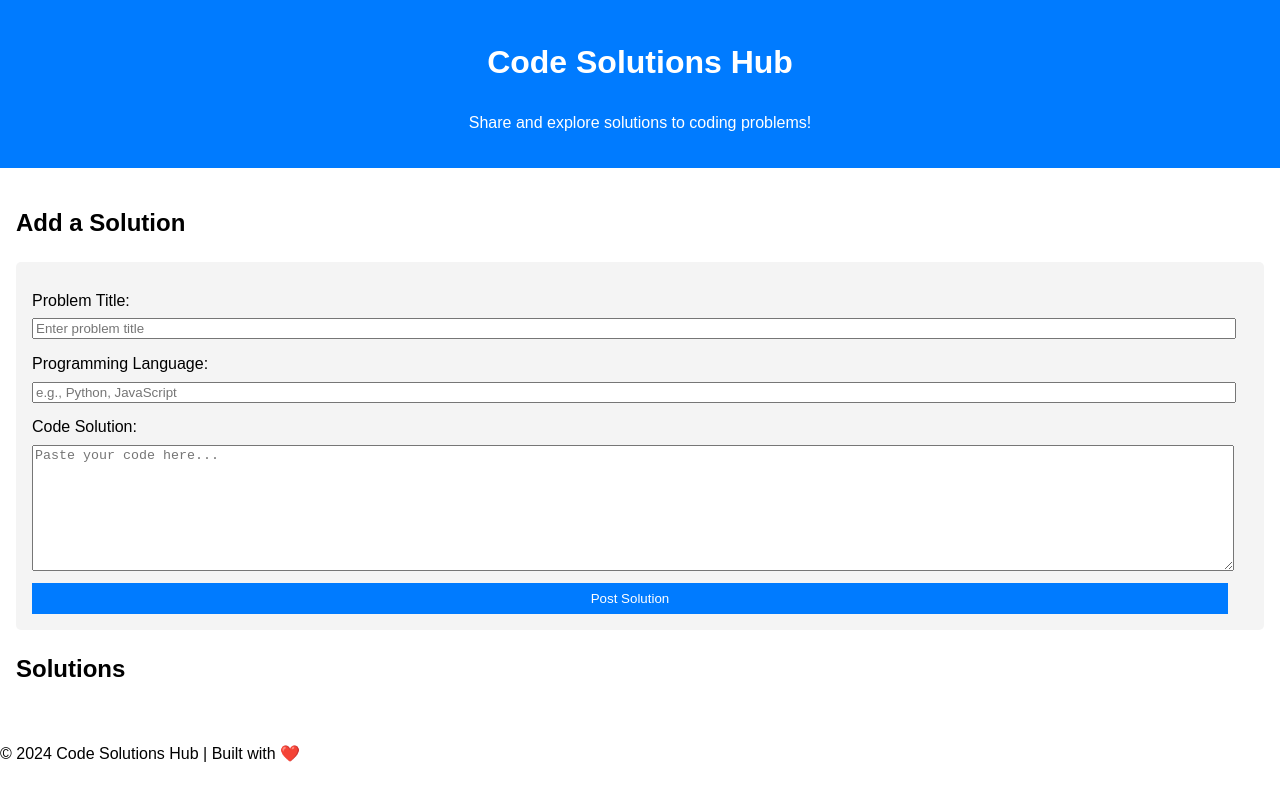
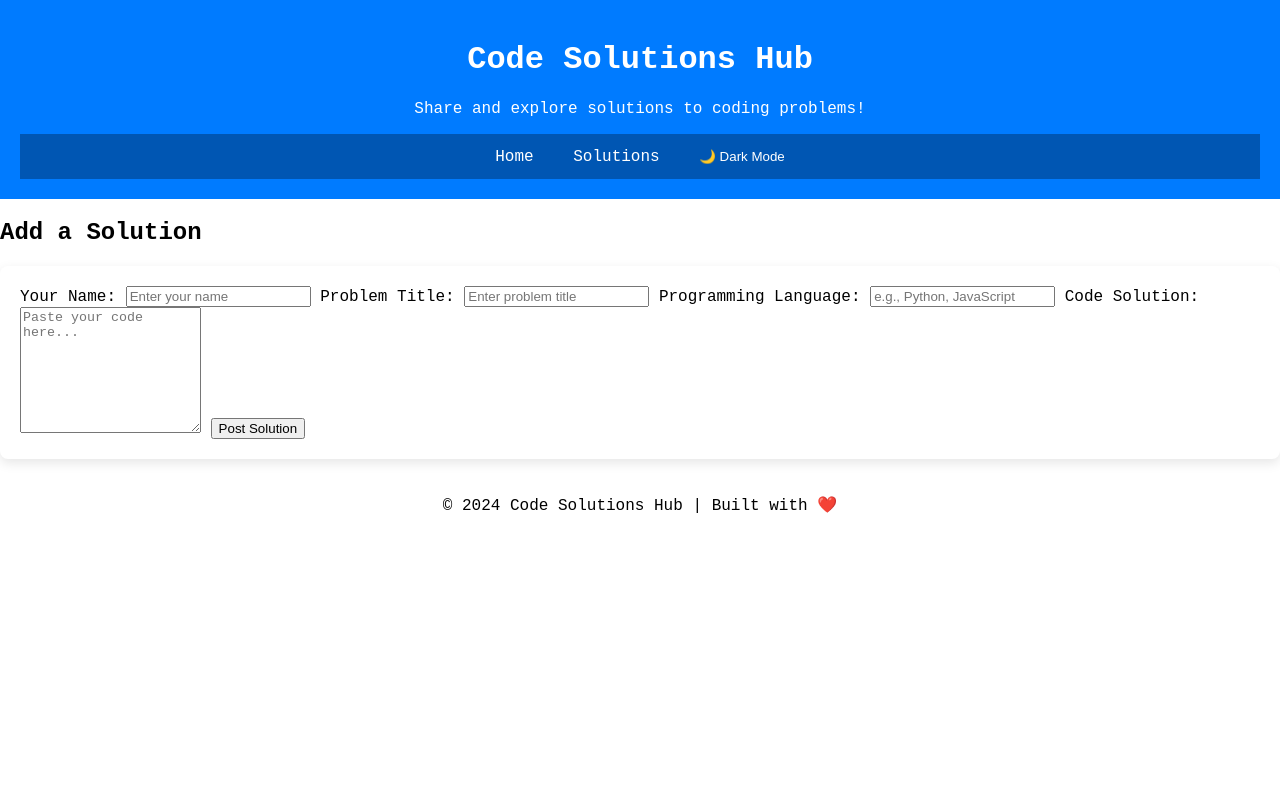
Before and after one commit to Harsh-0-0-7/prob_sol, a plain HTML site: page index.html in a window 1280 px wide. Drawn offline with Linux system fonts and the light colour scheme.

Commit message:
Add files via upload

```diff
--- a/index.html
+++ b/index.html
@@ -5,18 +5,30 @@
   <meta name="viewport" content="width=device-width, initial-scale=1.0">
   <title>Code Solutions Hub</title>
   <link rel="stylesheet" href="style.css">
+  <link rel="stylesheet" href="https://cdnjs.cloudflare.com/ajax/libs/font-awesome/6.0.0-beta3/css/all.min.css">
 </head>
 <body>
   <header>
     <h1>Code Solutions Hub</h1>
     <p>Share and explore solutions to coding problems!</p>
+    <!-- Navigation Menu -->
+    <nav>
+      <ul class="menu">
+        <li><a href="#" id="home-link">Home</a></li>
+        <li><a href="#" id="solutions-link">Solutions</a></li>
+        <li><button id="theme-toggle">🌙 Dark Mode</button></li>
+      </ul>
+    </nav>
   </header>
 
-  <main>
-    <!-- Form to Add Code Solutions -->
+  <!-- Home Section -->
+  <main id="home-section" class="section">
     <section id="add-solution">
       <h2>Add a Solution</h2>
       <form id="solution-form">
+        <label for="user-name">Your Name:</label>
+        <input type="text" id="user-name" placeholder="Enter your name" required>
+
         <label for="problem-title">Problem Title:</label>
         <input type="text" id="problem-title" placeholder="Enter problem title" required>
 
@@ -29,10 +41,12 @@
         <button type="submit">Post Solution</button>
       </form>
     </section>
+  </main>
 
-    <!-- Section to Display Posted Solutions -->
+  <!-- Solutions Section -->
+  <main id="solutions-section" class="section hidden">
     <section id="solutions-list">
-      <h2>Solutions</h2>
+      <h2>All Solutions</h2>
       <!-- Solutions will be dynamically added here -->
     </section>
   </main>
--- a/script.js
+++ b/script.js
@@ -1,53 +1,61 @@
-// Wait for the DOM to load
-document.addEventListener('DOMContentLoaded', function() {
+document.addEventListener('DOMContentLoaded', function () {
     const solutionForm = document.getElementById("solution-form");
     const solutionsList = document.getElementById("solutions-list");
 
-    // Load existing solutions from localStorage when the page loads
+    // Navigation Links
+    const homeLink = document.getElementById("home-link");
+    const solutionsLink = document.getElementById("solutions-link");
+
+    // Sections
+    const homeSection = document.getElementById("home-section");
+    const solutionsSection = document.getElementById("solutions-section");
+
+    // Theme Toggle
+    const themeToggle = document.getElementById("theme-toggle");
+
+    // Load existing solutions on page load
     loadSolutions();
 
     // Handle form submission
-    solutionForm.addEventListener("submit", function(e) {
+    solutionForm.addEventListener("submit", function (e) {
         e.preventDefault();
 
-        // Create a solution object with form data
         const solution = {
+            name: document.getElementById("user-name").value.trim(),
             title: document.getElementById("problem-title").value.trim(),
             language: document.getElementById("language").value.trim(),
             code: document.getElementById("code-solution").value.trim(),
             timestamp: new Date().toLocaleString()
         };
 
-        // Save the solution to localStorage
         saveSolution(solution);
-
-        // Render the new solution on the page
         renderSolution(solution);
-
-        // Clear the form fields
         solutionForm.reset();
+        alert('Solution posted successfully!'); // Confirmation alert
     });
 
-    // Function to save a solution to localStorage
+    // Save a solution to localStorage
     function saveSolution(solution) {
         let solutions = JSON.parse(localStorage.getItem('codeSolutions')) || [];
         solutions.push(solution);
         localStorage.setItem('codeSolutions', JSON.stringify(solutions));
     }
 
-    // Function to load all solutions from localStorage and display them
+    // Load all solutions from localStorage
     function loadSolutions() {
         let solutions = JSON.parse(localStorage.getItem('codeSolutions')) || [];
+        solutionsList.innerHTML = ""; // Clear existing list
         solutions.forEach(renderSolution);
     }
 
-    // Function to render a single solution on the page
+    // Render a single solution card
     function renderSolution(solution) {
         const solutionCard = document.createElement("div");
         solutionCard.classList.add("solution");
 
         solutionCard.innerHTML = `
             <h3>${solution.title}</h3>
+            <p><strong>Posted by:</strong> ${solution.name}</p>
             <p><strong>Language:</strong> ${solution.language}</p>
             <p><strong>Posted:</strong> ${solution.timestamp}</p>
             <pre>${solution.code}</pre>
@@ -55,4 +63,29 @@ document.addEventListener('DOMContentLoaded', function() {
 
         solutionsList.appendChild(solutionCard);
     }
+
+    // Handle navigation between Home and Solutions sections
+    homeLink.addEventListener("click", function () {
+        homeSection.classList.remove("hidden");
+        solutionsSection.classList.add("hidden");
+    });
+
+    solutionsLink.addEventListener("click", function () {
+        homeSection.classList.add("hidden");
+        solutionsSection.classList.remove("hidden");
+
+        // Reload solutions when navigating to the Solutions section
+        loadSolutions();
+    });
+
+    // Handle theme toggle (Dark/Light Mode)
+    themeToggle.addEventListener("click", function () {
+        document.body.classList.toggle("dark-mode");
+
+        if (document.body.classList.contains("dark-mode")) {
+            themeToggle.textContent = "☀️ Light Mode";
+        } else {
+            themeToggle.textContent = "🌙 Dark Mode";
+        }
+    });
 });
--- a/style.css
+++ b/style.css
@@ -1,47 +1,92 @@
 /* General Styles */
 body {
-    font-family: Arial, sans-serif;
+  font-family: 'Courier New', monospace;
   margin: 0;
   padding: 0;
-    line-height: 1.6;
 }
 
 header {
   background-color: #007bff;
   color: white;
   text-align: center;
-    padding: 1rem;
+  padding: 20px;
 }
 
-  main {
-    padding: 1rem;
+nav {
+  background-color: #0056b3;
 }
 
-  form {
-    background: #f4f4f4;
-    padding: 1rem;
-    border-radius: 5px;
+nav ul {
+  list-style-type: none;
+  margin: 0;
+  padding: 0;
 }
 
-  form label {
-    display: block;
-    margin-top: 10px;
+nav ul li {
+  display: inline-block;
 }
 
-  form input, form textarea, form button {
-    width: calc(100% - 20px);
-    margin-top: 5px;
+nav ul li a, nav ul li button {
+  color: white;
+  text-decoration: none;
+  padding: 15px;
 }
 
-  form button {
-    background-color: #007bff;
-    color: white;
+nav ul li button {
+  background: none;
   border: none;
-    padding: 0.5rem;
 }
 
-  #solutions-list .solution {
-    background: #e9ecef;
-    margin-top: 1rem;
-    padding: .75rem;
+nav ul li a:hover,
+nav ul li button:hover {
+  background-color: #003d80; /* Change background color on hover */
+  color: #fff; /* Change text color on hover */
+  cursor: pointer; /* Show pointer cursor on hover */
 }
+
+/* Form Styling */
+form {
+    background-color: white;
+    padding: 20px;
+    border-radius: 8px;
+    box-shadow: rgba(0,0,0,0.1) 0px 4px 12px;
+}
+
+/* Solution Card Styling */
+.solution {
+    background-color: white; /* Light theme background */
+    color: black; /* Light theme text color */
+    border-radius: 8px;
+    padding: 15px;
+    margin-top:10px;
+    box-shadow: rgba(0,0,0,0.1) 0px 4px 12px;
+    transition: transform .2s; /* Animation */
+}
+
+.solution:hover {
+    transform: scale(1.02); /* Enlarge on hover */
+}
+
+/* Dark Mode Styles */
+.dark-mode {
+    background-color: #000; /* Dark background */
+    color: #0f0; /* Light green text for matrix style */
+}
+
+.dark-mode header,
+.dark-mode nav,
+.dark-mode footer {
+    background-color: #111; /* Darker header and footer */
+}
+
+.dark-mode .solution {
+    background-color: #222; /* Dark solution card */
+    color: #0f0; /* Green text for dark mode */
+    box-shadow: rgba(0,255,0,0.5) 0px 4px 12px; /* Green shadow effect */
+}
+
+/* Footer Styling */
+footer {
+    text-align: center;
+    padding:20px;
+}
```
Lines whose indentation alone changed are shown as unchanged.
